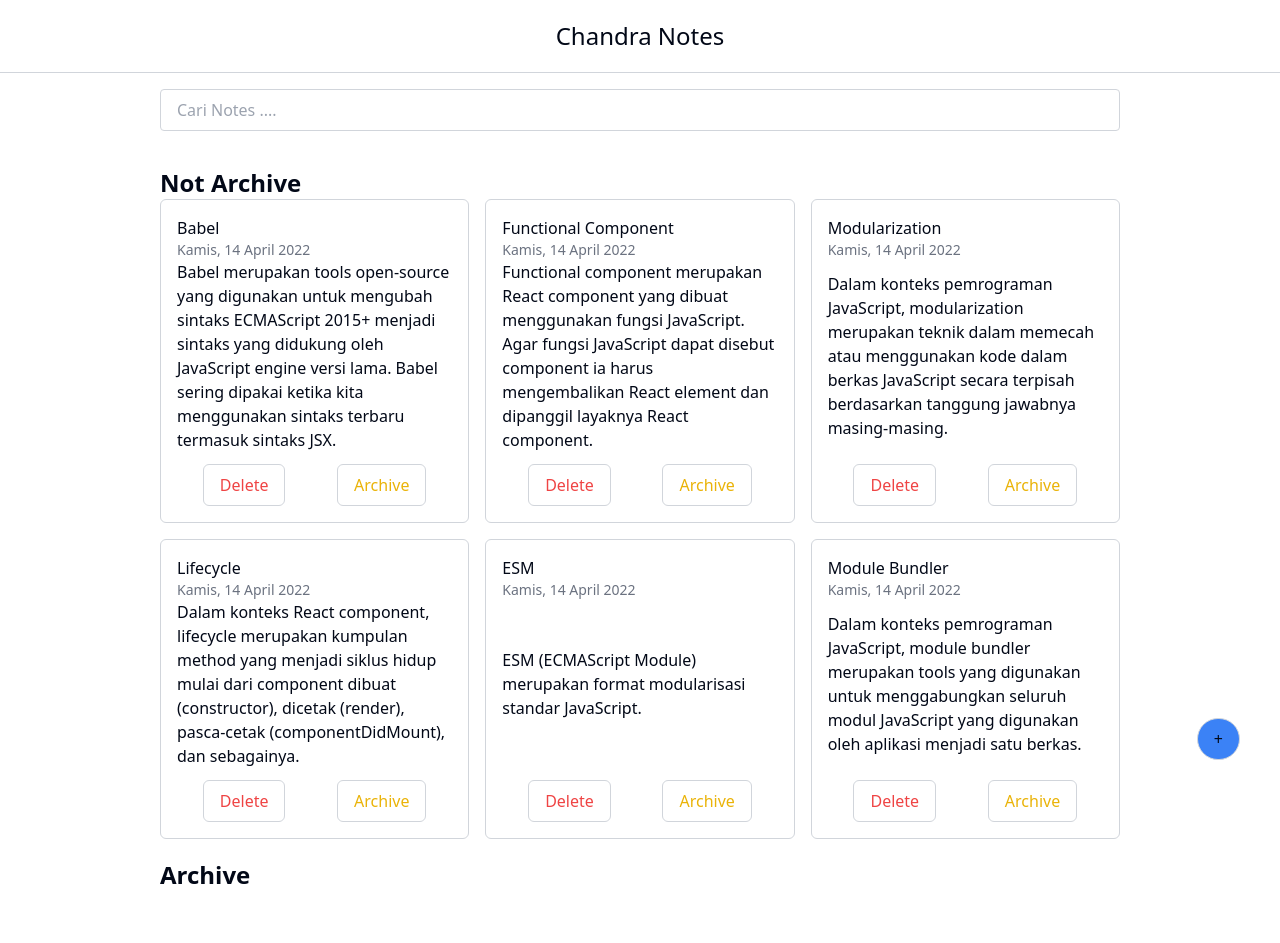
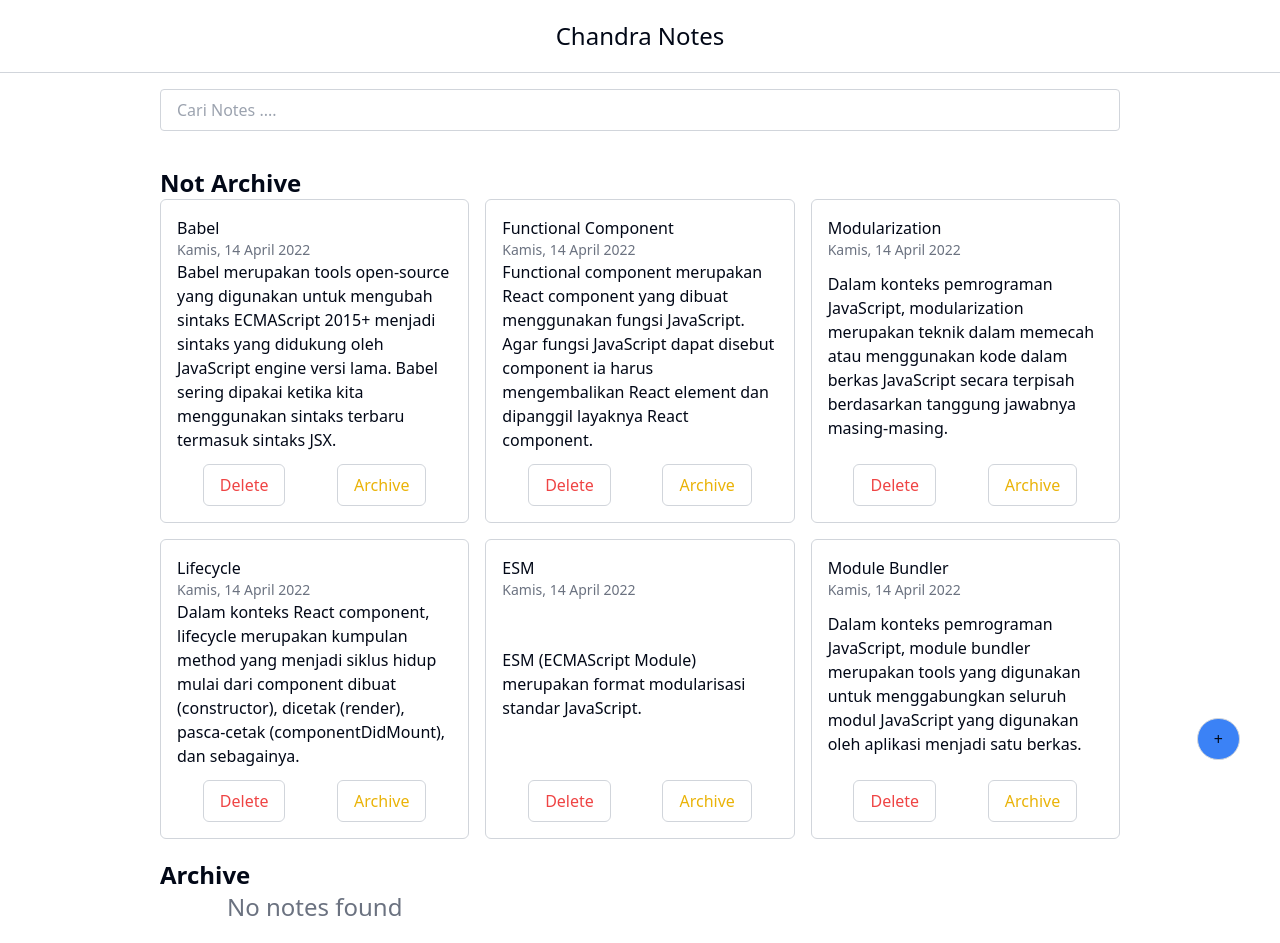
Before and after one commit to cperdiansyah/personal-notes-chandra, a React (Vite) app: page / in a window 1280 px wide. Before the commit the page ends 911 px from the top, so only its background shows below. Built offline with nearby package versions, Linux system fonts and the light colour scheme.

Commit message:
chore : add empty state

```diff
--- a/src/components/Molecules/NotesList/index.tsx
+++ b/src/components/Molecules/NotesList/index.tsx
@@ -8,6 +8,13 @@ type TypeNoteList = {
 }
 
 const NoteList = ({ notes, onDelete, onArchive }: TypeNoteList) => {
+  if (notes.length === 0) {
+    return (
+      <div className="text-center text-gray-500 w-full text-2xl">
+        No notes found
+      </div>
+    )
+  }
   return notes.map((note) => (
     <NotesItem
       key={note.id}
```
